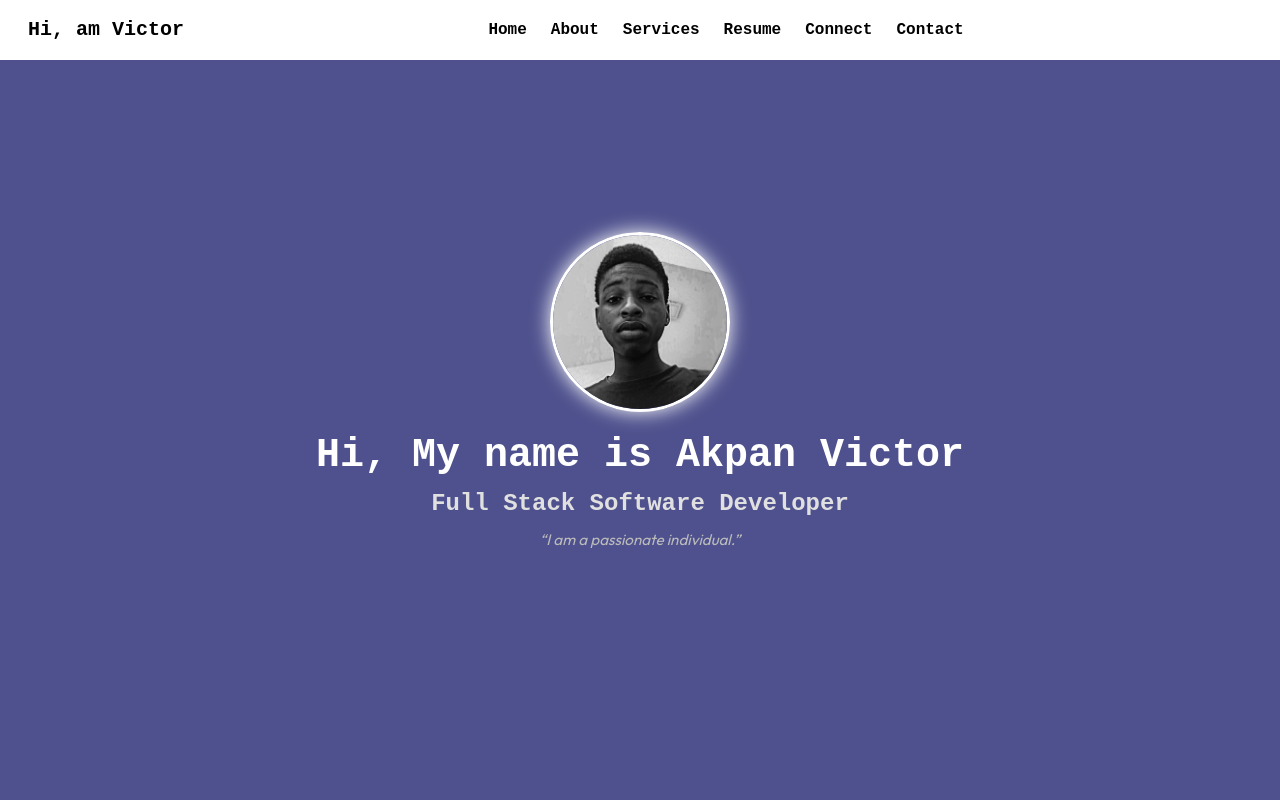
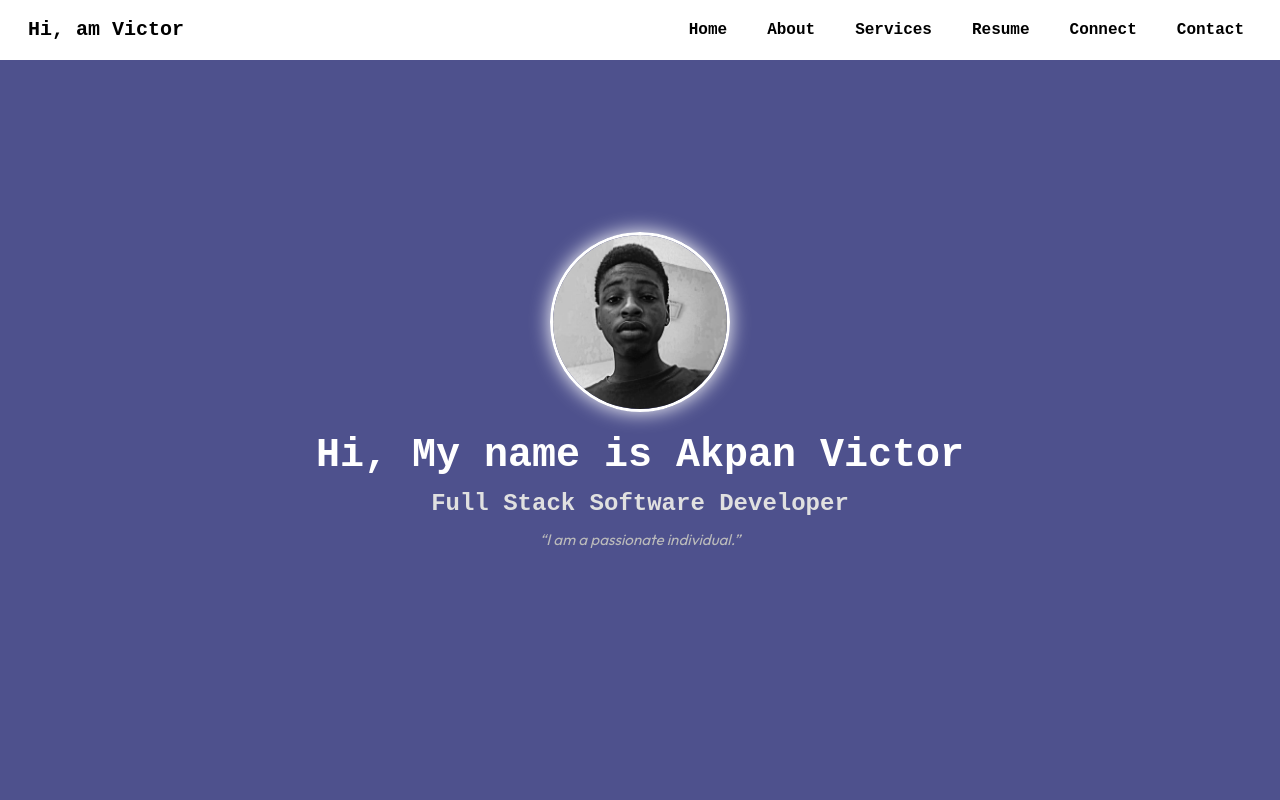
Before and after one commit to victor200900/MY-PORTFOLIO-WEBSITE, a React (Vite) app: page / in a window 1280 px wide. Shown: the top 800 px of the page. Built offline with nearby package versions, Linux system fonts and the light colour scheme.

Commit message:
first commit

```diff
--- a/src/components/navbar/navbar.jsx
+++ b/src/components/navbar/navbar.jsx
@@ -19,25 +19,25 @@ const Navbar = () => {
           <span className="navbar-toggler-icon"></span>
         </button>
 
-        <div className="collapse navbar-collapse justify-content-center" id="navbarContent">
-          <ul className="navbar-nav mb-2 mb-lg-0 gap-lg-4 text-center">
+        <div className="collapse navbar-collapse justify-content-lg-center text-center text-lg-start w-100" id="navbarContent">
+          <ul className="navbar-nav ms-auto mb-2 mb-lg-0 gap-lg-4">
             <li className="nav-item">
-              <a href="#home" className="nav-a text-black anime-hover">Home</a>
+              <a href="#home" className="nav-link text-black anime-hover">Home</a>
             </li>
             <li className="nav-item">
-              <a href="#about" className="nav-a text-black anime-hover">About</a>
+              <a href="#about" className="nav-link text-black anime-hover">About</a>
             </li>
             <li className="nav-item">
-              <a href="#services" className="nav-a text-black anime-hover">Services</a>
+              <a href="#services" className="nav-link text-black anime-hover">Services</a>
             </li>
             <li className="nav-item">
-              <a href="#resume" className="nav-a text-black anime-hover">Resume</a>
+              <a href="#resume" className="nav-link text-black anime-hover">Resume</a>
             </li>
             <li className="nav-item">
-              <a href="#connect" className="nav-a text-black underline-offset-0 anime-hover">Connect</a>
+              <a href="#connect" className="nav-link text-black anime-hover">Connect</a>
             </li>
             <li className="nav-item">
-              <a href="#contact" className="nav-a text-black anime-hover">Contact</a>
+              <a href="#contact" className="nav-link text-black anime-hover">Contact</a>
             </li>
           </ul>
         </div>
```
